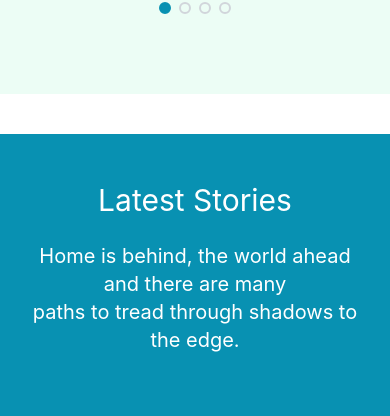
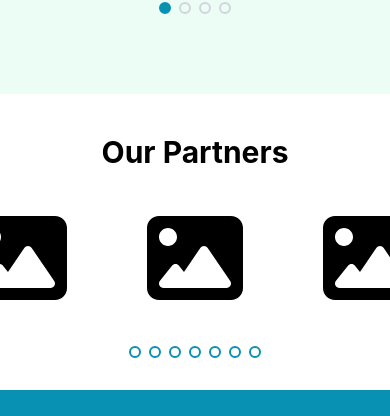
Before and after one commit to Recoded-Spark-Turkey-2022/The-Incredibles, a React (Create React App) app: page / in a window 390 px wide. Shown: the part 1957-2373 px from the top of the page. Built offline with nearby package versions, Linux system fonts and the light colour scheme; grey boxes are pictures that could not be loaded.

Commit message:
Doc: pull main and add explanations

```diff
--- a/src/components/About.jsx
+++ b/src/components/About.jsx
@@ -105,7 +105,7 @@ function About() {
         </div>
       </div>
 
-      <div className="carousel-indicators right-0 bottom-0 left-0 flex justify-start lg:px-20 pb-20 m-10 max-lg:justify-center">
+      <div className="carousel-indicators right-0 bottom-0 left-0 hidden max-lg:flex justify-start lg:px-20 pb-20 m-10 max-lg:justify-center">
         <button
           data-bs-target="#carouselDarkVariant"
           data-bs-slide-to="0"
--- a/src/components/Home.jsx
+++ b/src/components/Home.jsx
@@ -2,6 +2,7 @@ import React from 'react';
 import HomeImage from '../assets/pics/hero.svg';
 import Stories from './Stories';
 import About from './About';
+import Partners from './Partners';
 
 function Home() {
   return (
@@ -37,7 +38,7 @@ function Home() {
         </div>
       </div>
       <About />
-
+      <Partners />
       <Stories />
     </section>
   );
--- /dev/null
+++ b/src/components/Partners.jsx
@@ -0,0 +1,45 @@
+import React from 'react';
+import Partner from '../assets/pics/partner.svg';
+
+function Partners() {
+  const partners = [
+    'recoded',
+    'recoded',
+    'recoded',
+    'recoded',
+    'recoded',
+    'recoded',
+    'recoded',
+  ];
+  return (
+    <div className="pt-8 max-lg:pt-0">
+      <h1 className="text-center font-bold text-3xl">Our Partners</h1>
+      <div className="flex justify-center flex-col overflow-hidden px-4">
+        <div className="w-full flex justify-center">
+          {partners.map((par, index) => (
+            <img
+              key={index}
+              src={Partner}
+              alt="partner-logo"
+              className="w-24 grow m-10"
+            />
+          ))}
+        </div>
+        <div className="w-full hidden max-lg:flex justify-center pb-8">
+          {partners.map((par) => (
+            <button
+              key={par}
+              data-bs-target="#carouselDarkVariant"
+              data-bs-slide-to="0"
+              className="rounded-full inline-block p-1 mx-1 border-solid border-2 border-cyan-600 focus:bg-cyan-600"
+              aria-current="true"
+              aria-label="Slide 1"
+            ></button>
+          ))}
+        </div>
+      </div>
+    </div>
+  );
+}
+
+export default Partners;
--- a/src/pages/About/AboutPage.jsx
+++ b/src/pages/About/AboutPage.jsx
@@ -1,5 +1,6 @@
 import React from 'react';
 import Story from './Story';
+import CallToAction from './CallToAction';
 import Team from './Team';
 
 // This component will be used as a container for About Page Components
@@ -11,7 +12,7 @@ function AboutPage() {
       <Team />
       {/* this part is a placeholder for Testimonials */}
       {/* this part is a placeholder for Partners */}
-      {/* this part is a placeholder for Call to Action */}
+      <CallToAction />
     </div>
   );
 }
--- /dev/null
+++ b/src/pages/About/CallToAction.js
@@ -0,0 +1,37 @@
+import React from 'react';
+import callToActionImg from '../../assets/pics/aboutpage/aboutpgCallToAction.svg';
+
+function CallToAction() {
+  return (
+    <div className="container mx-auto text-center">
+      <div className="">
+        <img src={callToActionImg} className=" m-auto" />
+      </div>
+      <div className="">
+        <h4 className="font-normal text-2xl text-cyan-600">
+          Share your story, help others and get help from others
+        </h4>
+        <div className="text-center w-2/4 m-auto pb-3 pt-5 ">
+          <p className="text-zinc-400	font-light  ">
+            But Brooke Chaffin and Catherine Connors are looking to change that
+            with the introduction of Maverick, a social network that connects
+            young girls with female mentors to express their creativity in a
+            safe space.
+          </p>
+        </div>
+      </div>
+      <div>
+        <button
+          type="button"
+          className=" h-10 px-10 py-2.5 bg-cyan-600 text-white font-medium text-l leading-tight
+             rounded-full shadow-md
+             ease-in duration-300 hover:bg-purple-700 hover:shadow-lg  hover:scale-110"
+        >
+          Sign Up
+        </button>
+      </div>
+    </div>
+  );
+}
+
+export default CallToAction;
--- a/src/pages/About/Team.jsx
+++ b/src/pages/About/Team.jsx
@@ -1,113 +1,135 @@
-import React, { useState } from "react";
+import React, { useState } from 'react';
 
-const MEMBERS=[
+const MEMBERS = [
   {
-        name: "Miray",
-        occupation: "Jr Front-end Web Developer",
-        country: "Turkey",
-        id:0,
+    name: 'Miray',
+    occupation: 'Jr Front-end Web Developer',
+    country: 'Turkey',
+    id: 0,
   },
   {
-        name: "Rabia",
-        occupation: "Jr Front-end Web Developer",
-        country: "Turkey",
-        id:1,
+    name: 'Rabia',
+    occupation: 'Jr Front-end Web Developer',
+    country: 'Turkey',
+    id: 1,
   },
   {
-        name: "Batoul",
-        occupation: "Jr Front-end Web Developer",
-        country: "Turkey",
-        id:2,
+    name: 'Batoul',
+    occupation: 'Jr Front-end Web Developer',
+    country: 'Turkey',
+    id: 2,
   },
   {
-        name: "Ahmad",
-        occupation: "Jr Front-end Web Developer",
-        country: "Turkey",
-        id:3,
+    name: 'Ahmad',
+    occupation: 'Jr Front-end Web Developer',
+    country: 'Turkey',
+    id: 3,
   },
   {
-        name: "Omer",
-        occupation: "Jr Front-end Web Developer",
-        country: "Turkey",
-        id:4,
+    name: 'Omer',
+    occupation: 'Jr Front-end Web Developer',
+    country: 'Turkey',
+    id: 4,
   },
   {
-        name: "Osman",
-        occupation: "Jr Front-end Web Developer",
-        country: "USA",
-        id:5,
+    name: 'Osman',
+    occupation: 'Jr Front-end Web Developer',
+    country: 'USA',
+    id: 5,
   },
   {
-        name: "Veli",
-        occupation: "Jr Front-end Web Developer",
-        country: "USA",
-        id:6,
+    name: 'Veli',
+    occupation: 'Jr Front-end Web Developer',
+    country: 'USA',
+    id: 6,
   },
   {
-        name: "Ali",
-        occupation: "Jr Front-end Web Developer",
-        country: "Lebanon",
-        id:7,
+    name: 'Ali',
+    occupation: 'Jr Front-end Web Developer',
+    country: 'Lebanon',
+    id: 7,
   },
   {
-        name: "Can",
-        occupation: "Jr Front-end Web Developer",
-        country: "Lebanon",
-        id:8,
+    name: 'Can',
+    occupation: 'Jr Front-end Web Developer',
+    country: 'Lebanon',
+    id: 8,
   },
-]
+];
 // const members variable will be used as a placeholder for firebase. When we fetch there, this variable will be deleted
 
-const COUNTRIES=["View All", "USA", "Turkey", "Lebanon"]
+const COUNTRIES = ['View All', 'USA', 'Turkey', 'Lebanon'];
 
 function Team() {
-    const [category, setCategory]=useState("View All");
-    const [show, setShow] = useState(true);
+  const [category, setCategory] = useState('View All'); //This state is for country filter because both lg and sm screens have country filter
+  const [show, setShow] = useState(true); //This part is for sm screen and is a toggle button for text to open and close. It works, but sm screen styling is not finished yet.
 
-    const renderBtn = COUNTRIES.map(country=>{
-        const className = country === category ? "rounded-full inline-block w-32 py-1 border-solid border-2 lg:border-cyan-700 lg:bg-cyan-700 text-white font-bold text-xl sm: border-orange-300 sm: bg-orange-300" : "rounded-full w-32 py-1 mx-1 text-xl font-bold lg:text-cyan-700 lg:bg-transparent sm: border-gray-400 sm: bg-gray-400 sm: text-gray-50";
+  const renderBtn = COUNTRIES.map((country) => {
+    const className =
+      country === category
+        ? 'rounded-full inline-block w-32 py-1 border-solid border-2 lg:border-cyan-700 lg:bg-cyan-700 text-white font-bold text-xl sm: border-orange-300 sm: bg-orange-300'
+        : 'rounded-full w-32 py-1 mx-1 text-xl font-bold lg:text-cyan-700 lg:bg-transparent sm: border-gray-400 sm: bg-gray-400 sm: text-gray-50';
     return (
       <div key={country} className="p-3 flex justify-center">
-          <button
-            className={className}
-            onClick={()=> setCategory(country)}
-          >{country}</button>
+        <button className={className} onClick={() => setCategory(country)}>
+          {country}
+        </button>
       </div>
-        )}
-      )
+    );
+  });
+  //this part is for making buttons to filter team members based on their countries. They are active both in lg and sm screens
 
-      const memberFilter = MEMBERS.filter((member)=> category==="View All" || category===member.country)
+  const memberFilter = MEMBERS.filter(
+    (member) => category === 'View All' || category === member.country
+  );
+  //This is the filter part that has been used with the buttons above.
 
-      const memberCard = memberFilter.map((member)=>{
-        return(
+  const memberCard = memberFilter.map((member) => {
+    return (
       <div key={member.id} className="flex flex-col justify-start p-10">
-                <h3 className="lg:text-xl lg:p-2 font-bold text-cyan-700 sm:text-sm">{member.name}</h3>
-                <p className="lg:text-xl lg:p-2 text-cyan-700 sm: text-xs">{member.occupation}</p>
+        <h3 className="lg:text-xl lg:p-2 font-bold text-cyan-700 sm:text-sm">
+          {member.name}
+        </h3>
+        <p className="lg:text-xl lg:p-2 text-cyan-700 sm: text-xs">
+          {member.occupation}
+        </p>
       </div>
-        )
-      })
-
-
+    );
+  });
+  //This part is for rendering each one of the team members based on their names and occupation.
+  //Again, when we put info in firebase, the array used here will be change, but it functions both in lg and sm screens
 
   return (
     <section name="team" className="bg-emerald-50 min-h-screen min-w-full">
-            <h2 className="text-center text-5xl font-bold text-cyan-700 lg:pb-10 lg:pt-20 sm: pt-5 pb-2">Our Team</h2>
-            <div className="text-center pt-5">
-                <button onClick={() => setShow((s) => !s)} className="rounded-full inline-block w-32 py-1 border-solid border-2 text-white font-bold text-xl border-orange-300 bg-orange-300 lg:hidden">
-                    {!show ? "Show All" : "Hide"}
+      <h2 className="text-center text-5xl font-bold text-cyan-700 lg:pb-10 lg:pt-20 sm: pt-5 pb-2">
+        Our Team
+      </h2>
+      <div name="toggle-button" className="text-center pt-5">
+        <button
+          onClick={() => setShow((s) => !s)}
+          className="rounded-full inline-block w-32 py-1 border-solid border-2 text-white font-bold text-xl border-orange-300 bg-orange-300 lg:hidden"
+        >
+          {!show ? 'Show All' : 'Hide'}
         </button>
         <div className="grid grid-cols-2 px-10 lg:hidden">
           {show ? memberCard : null}
         </div>
+        {/* this button is not active in lg screens */}
       </div>
-            <div name="country-filter" className="flex justify-center lg:pt-5 lg:flex-row sm: flex-col text-center pt-3">
+      <div
+        name="country-filter"
+        className="flex justify-center lg:pt-5 lg:flex-row sm: flex-col text-center pt-3"
+      >
         {renderBtn}
       </div>
-            <div name="team" className="lg:flex flex-wrap justify-center lg:p-10 sm: hidden">
+      <div
+        name="team-members"
+        className="lg:flex flex-wrap justify-center lg:p-10 sm: hidden"
+      >
         {memberCard}
       </div>
     </section>
-    )
+  );
 }
 
 export default Team;
```
Also changed, not shown: src/assets/pics/aboutpage/aboutpgCallToAction.svg (added), src/assets/pics/partner.svg (added). Lines whose indentation alone changed are shown as unchanged.
